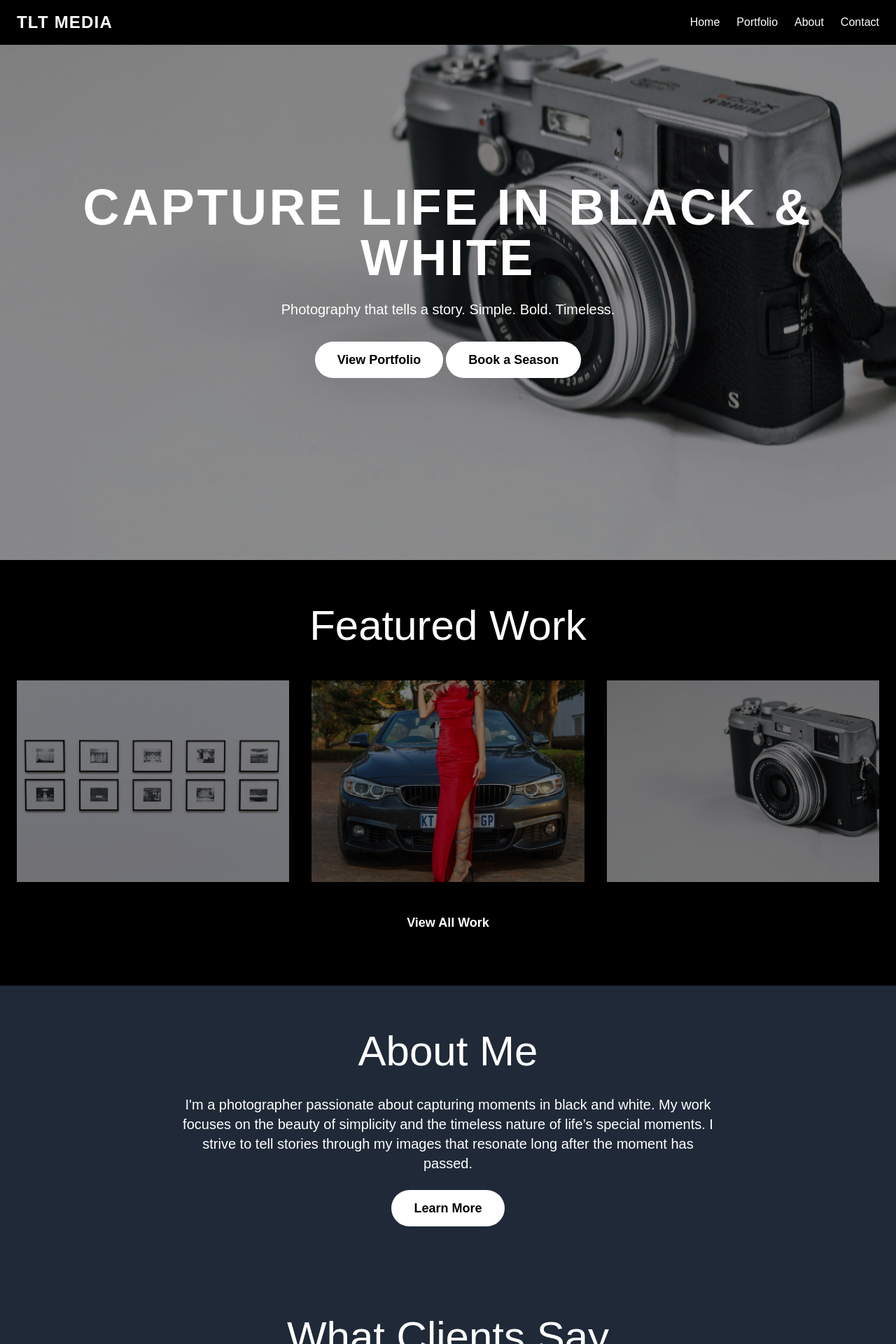
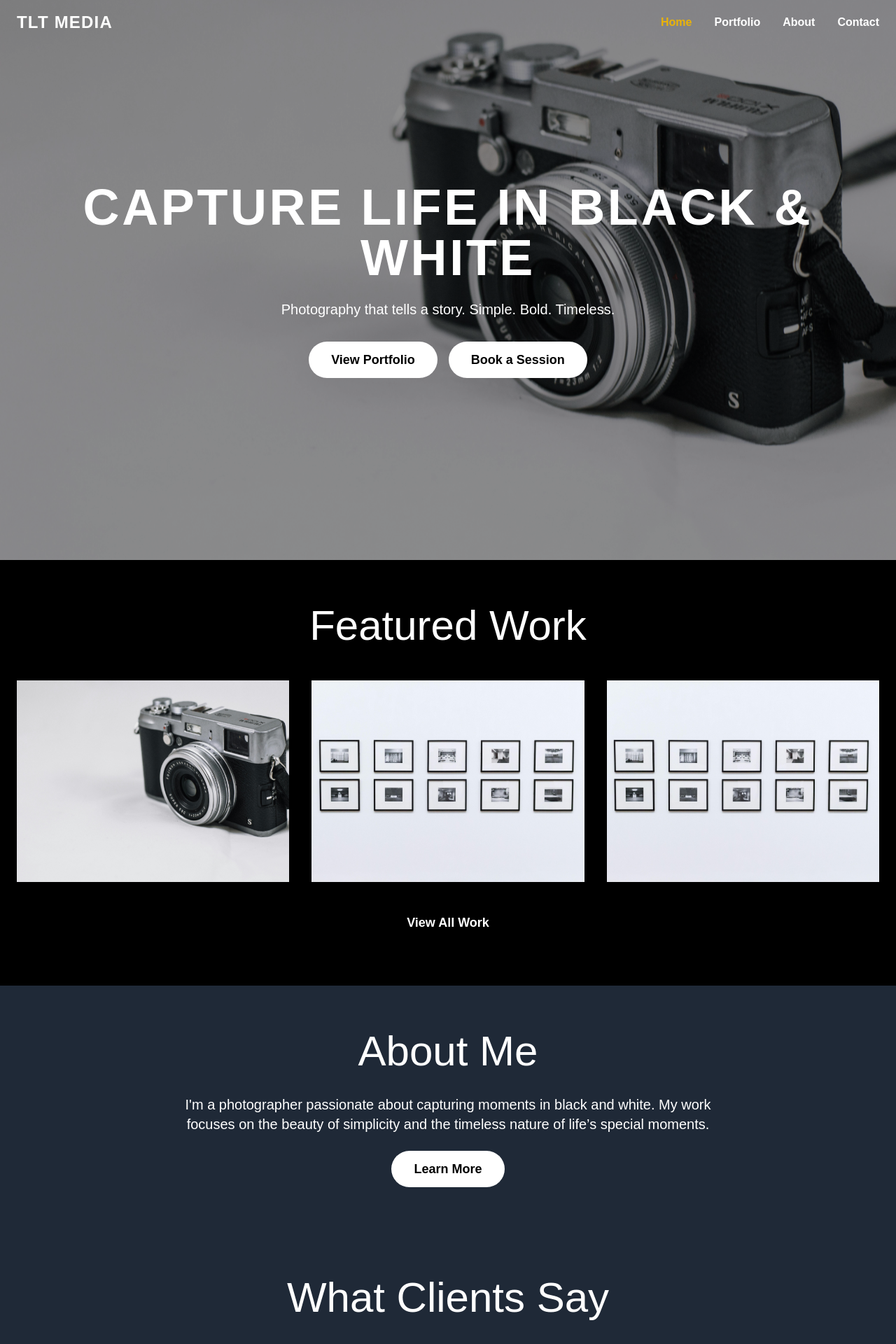
Before and after one commit to TriumphNdlovu/tlt-media, a Next.js app: page / in a window 1280 px wide. Shown: the top 1920 px of the page at 70% size. Built offline with nearby package versions, Linux system fonts and the light colour scheme.

Commit message:
adding, animations and other visual adjustments

```diff
--- a/package.json
+++ b/package.json
@@ -10,6 +10,7 @@
   },
   "dependencies": {
     "autoprefixer": "^10.4.20",
+    "framer-motion": "^11.11.17",
     "next": "15.0.3",
     "react": "19.0.0-rc-66855b96-20241106",
     "react-dom": "19.0.0-rc-66855b96-20241106",
--- a/src/app/components/Navbar.tsx
+++ b/src/app/components/Navbar.tsx
@@ -1,69 +1,130 @@
 'use client';
 import Link from "next/link";
-import { useState } from "react";
-import React from "react";
+import { useState, useEffect, useRef } from "react";
 
 const Navbar = () => {
-  // useState should be inside the component
   const [isMenuOpen, setIsMenuOpen] = useState(false);
+  const [isScrolled, setIsScrolled] = useState(false);
+  const [currentPath, setCurrentPath] = useState<string | null>(null);
+  const menuRef = useRef<HTMLDivElement | null>(null);
+
+  // Handle scroll background change
+  useEffect(() => {
+    const handleScroll = () => setIsScrolled(window.scrollY > 50);
+    window.addEventListener("scroll", handleScroll);
+    return () => window.removeEventListener("scroll", handleScroll);
+  }, []);
+
+  // Handle current path
+  useEffect(() => {
+    if (typeof window !== "undefined") {
+      setCurrentPath(window.location.pathname);
+    }
+  }, []);
+
+  // Close menu on outside click
+  useEffect(() => {
+    const handleClickOutside = (e: MouseEvent) => {
+      if (!menuRef.current?.contains(e.target as Node)) {
+        setIsMenuOpen(false);
+      }
+    };
+
+    document.addEventListener("mousedown", handleClickOutside);
+    return () => document.removeEventListener("mousedown", handleClickOutside);
+  }, []);
 
   return (
-    <nav className="fixed top-0 left-0 w-full z-50 bg-black py-4 px-6">
+    <nav
+      className={`fixed top-0 left-0 w-full z-50 py-4 px-6 transition-all ${
+        isScrolled ? "bg-black text-white shadow-lg" : "bg-transparent"
+      }`}
+    >
       <div className="flex justify-between items-center">
-        <Link href="/">
-          <div className="text-2xl font-bold uppercase tracking-wider text-white">TLT Media</div>
+        {/* Logo */}
+        <Link href="/" className="text-2xl font-bold uppercase tracking-wider logo">
+          TLT Media
         </Link>
-        {/* Hamburger Icon for Mobile */}
+
+        {/* Desktop Menu */}
+        <div className="hidden lg:flex space-x-8 font-bold">
+          {["Home", "Portfolio", "About", "Contact"].map((item) => {
+            const route = item === "Home" ? "/" : `/${item.toLowerCase()}`;
+            return (
+              <Link key={item} href={route}>
+                <span
+                  className={`nav-link ${
+                    currentPath === route ? "text-yellow-500" : "text-white"
+                  }`}
+                >
+                  {item}
+                </span>
+              </Link>
+            );
+          })}
+        </div>
+
+        {/* Hamburger Menu */}
         <button
           className="lg:hidden text-white"
           onClick={() => setIsMenuOpen(!isMenuOpen)}
+          aria-label="Toggle menu"
         >
+          {isMenuOpen ? (
             <svg
               className="w-6 h-6"
+              xmlns="http://www.w3.org/2000/svg"
               fill="none"
+              viewBox="0 0 24 24"
               stroke="currentColor"
-            viewBox="0 0 24 24"
-            xmlns="http://www.w3.org/2000/svg"
+              strokeWidth={2}
             >
               <path
                 strokeLinecap="round"
                 strokeLinejoin="round"
-              strokeWidth="2"
-              d="M4 6h16M4 12h16M4 18h16"
+                d="M6 18L18 6M6 6l12 12"
               />
             </svg>
-        </button>
-        {/* Nav Links for Desktop */}
-        <div className="hidden lg:flex space-x-6">
-          <button className="text-white hover:underline">
-            <Link href="/">Home</Link>
-          </button>
-          <button className="text-white hover:underline">
-            <Link href="/portfolio">Portfolio</Link>
-          </button>
-          <button className="text-white hover:underline">
-            <Link href="/about">About</Link>
-          </button>
-          <button className="text-white hover:underline">
-            <Link href="/contact">Contact</Link>
+          ) : (
+            <svg
+              className="w-6 h-6"
+              xmlns="http://www.w3.org/2000/svg"
+              fill="none"
+              viewBox="0 0 24 24"
+              stroke="currentColor"
+              strokeWidth={2}
+            >
+              <path
+                strokeLinecap="round"
+                strokeLinejoin="round"
+                d="M4 6h16M4 12h16m-7 6h7"
+              />
+            </svg>
+          )}
         </button>
       </div>
-      </div>
+
       {/* Mobile Menu */}
       {isMenuOpen && (
-        <div className="lg:hidden mt-4 space-y-4 text-center">
-          <button className="text-white py-2">
-            <Link href="/">Home</Link>
+        <div
+          ref={menuRef}
+          className="lg:hidden mt-4 bg-gray-800 text-white text-center rounded-lg shadow-md"
+        >
+          {["Home", "Portfolio", "About", "Contact"].map((item) => {
+            const route = item === "Home" ? "/" : `/${item.toLowerCase()}`;
+            return (
+              <Link key={item} href={route}>
+                <button
+                  className={`block w-full py-3 text-lg ${
+                    currentPath === route ? "bg-gray-700" : "hover:bg-gray-700"
+                  }`}
+                  onClick={() => setIsMenuOpen(false)} // Close menu after selection
+                >
+                  {item}
                 </button>
-          <button className="text-white py-2">
-            <Link href="/portfolio">Portfolio</Link>
-          </button>
-          <button className="text-white py-2">
-            <Link href="/about">About</Link>
-          </button>
-          <button className="text-white py-2">
-            <Link href="/contact">Contact</Link>
-          </button>
+              </Link>
+            );
+          })}
         </div>
       )}
     </nav>
--- a/src/app/layout.tsx
+++ b/src/app/layout.tsx
@@ -15,8 +15,8 @@ const geistMono = localFont({
 });
 
 export const metadata: Metadata = {
-  title: "Create Next App",
-  description: "Generated by create next app",
+  title: "TLT Media | Capturing Life in Black & White",
+  description: "Photography that tells a story. Simple. Bold. Timeless.",
 };
 
 export default function RootLayout({
--- a/src/app/page.tsx
+++ b/src/app/page.tsx
@@ -1,20 +1,20 @@
-'use client'
+'use client';
+
+import { motion } from 'framer-motion';
 import Link from 'next/link';
 import Navbar from './components/Navbar';
-import Head from "next/head";
 
 const HomePage = () => {
+  // Variants for text animations
+  const textVariants = {
+    hidden: { opacity: 0, y: 30 },
+    visible: { opacity: 1, y: 0, transition: { duration: 0.6 } },
+  };
 
   return (
-    <>
-      <Head>
-        <title>TLT Media | Capturing Life in Black & White</title>
-        <meta name="description" content="Photography that tells a story. Simple. Bold. Timeless." />
-      </Head>
-
     <div className="bg-black text-white">
-        {/* Nav Bar */}
-        <Navbar/>
+      {/* Navbar */}
+      <Navbar />
 
       {/* Hero Section */}
       <section className="relative flex justify-center items-center text-center py-32 px-6 min-h-screen">
@@ -26,106 +26,161 @@ const HomePage = () => {
             loading="lazy"
           />
         </div>
-
         <div className="relative z-10 text-center">
-            <h1 className="text-5xl md:text-7xl font-bold uppercase tracking-wider mb-6 animate__fadeIn">
+          <motion.h1
+            initial="hidden"
+            animate="visible"
+            variants={textVariants}
+            className="text-5xl md:text-7xl font-bold uppercase tracking-wider mb-6"
+          >
             Capture Life in Black & White
-            </h1>
-            <p className="text-xl mt-6 mb-8 font-light max-w-xl mx-auto">
+          </motion.h1>
+          <motion.p
+            initial="hidden"
+            animate="visible"
+            variants={textVariants}
+            className="text-xl mt-6 mb-8 font-light max-w-xl mx-auto"
+          >
             Photography that tells a story. Simple. Bold. Timeless.
-            </p>
-            <button className="bg-white text-black py-3 px-8 rounded-full text-lg font-semibold">
+          </motion.p>
+          <div className="flex justify-center gap-4">
             <Link href="/portfolio">
+              <motion.button
+                whileHover={{ scale: 1.1 }}
+                className="bg-white text-black py-3 px-8 rounded-full text-lg font-semibold"
+              >
                 View Portfolio
+              </motion.button>
             </Link>
-            </button>
-            <button className="bg-white text-black py-3 px-8 rounded-full text-lg font-semibold ml-1">
             <Link href="/contact">
-                Book a Season
+              <motion.button
+                whileHover={{ scale: 1.1 }}
+                className="bg-white text-black py-3 px-8 rounded-full text-lg font-semibold"
+              >
+                Book a Session
+              </motion.button>
             </Link>
-            </button>
+          </div>
         </div>
       </section>
 
-        {/* Portfolio Preview */}
+      {/* Portfolio Section */}
       <section className="py-16 px-6">
-          <h2 className="text-4xl md:text-6xl text-center mb-12">Featured Work</h2>
+        <motion.h2
+          initial="hidden"
+          whileInView="visible"
+          viewport={{ once: true }}
+          variants={textVariants}
+          className="text-4xl md:text-6xl text-center mb-12"
+        >
+          Featured Work
+        </motion.h2>
         <div className="grid grid-cols-1 sm:grid-cols-2 md:grid-cols-3 gap-8">
-            <div className="group relative">
+          {[1, 2, 3].map((item) => (
+            <div key={item} className="group relative">
               <img
-                src="/homescreen2.jpg" // Replace with real image
-                alt="Portfolio 1"
+                src={`/homescreen${item}.jpg`} // Replace with real image paths
+                alt={`Portfolio ${item}`}
                 className="w-full h-72 object-cover group-hover:opacity-75 transition-opacity"
                 loading="lazy"
               />
-              <div className="absolute inset-0 bg-black opacity-50 group-hover:opacity-75 transition-opacity"></div>
             </div>
-            <div className="group relative">
-              <img
-                src="/JFN.jpeg" // Replace with real image
-                alt="Portfolio 2"
-                className="w-full h-72 object-cover group-hover:opacity-75 transition-opacity"
-                loading="lazy"
-              />
-              <div className="absolute inset-0 bg-black opacity-50 group-hover:opacity-75 transition-opacity"></div>
-            </div>
-            <div className="group relative">
-              <img
-                src="/homescreen1.jpg" // Replace with real image
-                alt="Portfolio 3"
-                className="w-full h-72 object-cover group-hover:opacity-75 transition-opacity"
-                loading="lazy"
-              />
-              <div className="absolute inset-0 bg-black opacity-50 group-hover:opacity-75 transition-opacity"></div>
-            </div>
+          ))}
         </div>
         <div className="text-center mt-8">
-            <button className="bg-black text-white py-3 px-8 rounded-full text-lg font-semibold cursor-pointer">
           <Link href="/portfolio">
+            <motion.button
+              whileHover={{ scale: 1.1 }}
+              className="bg-black text-white py-3 px-8 rounded-full text-lg font-semibold"
+            >
               View All Work
+            </motion.button>
           </Link>
-            </button>
         </div>
       </section>
 
-        {/* About Section (Optional) */}
+      {/* About Section */}
       <section className="py-16 px-6 bg-gray-800">
-          <h2 className="text-4xl md:text-6xl text-center text-white mb-8">About Me</h2>
-          <div className="max-w-3xl mx-auto text-center">
-            <p className="text-xl mb-6">
-              I'm a photographer passionate about capturing moments in black and white. My work focuses on the beauty of simplicity and the timeless nature of life’s special moments. I strive to tell stories through my images that resonate long after the moment has passed.
-            </p>
-            <button className="bg-white text-black py-3 px-8 rounded-full text-lg font-semibold cursor-pointer">
+        <motion.h2
+          initial="hidden"
+          whileInView="visible"
+          viewport={{ once: true }}
+          variants={textVariants}
+          className="text-4xl md:text-6xl text-center text-white mb-8"
+        >
+          About Me
+        </motion.h2>
+        <motion.p
+          initial="hidden"
+          whileInView="visible"
+          viewport={{ once: true }}
+          variants={textVariants}
+          className="text-xl mb-6 max-w-3xl mx-auto text-center"
+        >
+          I'm a photographer passionate about capturing moments in black and
+          white. My work focuses on the beauty of simplicity and the timeless
+          nature of life’s special moments.
+        </motion.p>
+        <div className="text-center">
           <Link href="/about">
+            <motion.button
+              whileHover={{ scale: 1.1 }}
+              className="bg-white text-black py-3 px-8 rounded-full text-lg font-semibold"
+            >
               Learn More
+            </motion.button>
           </Link>
-            </button>
         </div>
       </section>
 
       {/* Testimonials Section */}
       <section className="py-16 px-6 bg-gray-800">
-          <h2 className="text-4xl md:text-6xl text-center text-white mb-8">What Clients Say</h2>
-          <div className="max-w-2xl mx-auto text-center">
-            <p className="text-xl mb-6">"The black and white photography is so captivating, it tells a story in every shot!"</p>
-            <p className="text-lg">- Jane Doe, Client</p>
-          </div>
+        <motion.h2
+          initial="hidden"
+          whileInView="visible"
+          viewport={{ once: true }}
+          variants={textVariants}
+          className="text-4xl md:text-6xl text-center text-white mb-8"
+        >
+          What Clients Say
+        </motion.h2>
+        <motion.p
+          initial="hidden"
+          whileInView="visible"
+          viewport={{ once: true }}
+          variants={textVariants}
+          className="text-xl mb-6 max-w-2xl mx-auto text-center"
+        >
+          "The black and white photography is so captivating, it tells a story
+          in every shot!"
+        </motion.p>
+        <motion.p
+          initial="hidden"
+          whileInView="visible"
+          viewport={{ once: true }}
+          variants={textVariants}
+          className="text-lg text-center"
+        >
+          - Jane Doe, Client
+        </motion.p>
       </section>
 
-        {/* Contact CTA in Footer */}
+      {/* Footer */}
       <footer className="py-8 bg-black text-white text-center">
         <p>&copy; 2024 TLT Media. All rights reserved.</p>
         <div className="flex justify-center gap-4 mt-4">
-            <a href="https://www.instagram.com" target="_blank" rel="noopener noreferrer">Instagram</a>
-            <a href="https://www.facebook.com" target="_blank" rel="noopener noreferrer">Facebook</a>
-            <a href="https://www.twitter.com" target="_blank" rel="noopener noreferrer">Twitter</a>
+          <a href="https://www.instagram.com" target="_blank" rel="noopener noreferrer">
+            Instagram
+          </a>
+          <a href="https://www.facebook.com" target="_blank" rel="noopener noreferrer">
+            Facebook
+          </a>
+          <a href="https://www.twitter.com" target="_blank" rel="noopener noreferrer">
+            Twitter
+          </a>
         </div>
-          <button className="mt-6 bg-white text-black py-3 px-8 rounded-full text-lg font-semibold cursor-pointer">
-            <Link href="/contact">Book a Session</Link>
-          </button>
       </footer>
     </div>
-    </>
   );
 };
 
--- a/src/app/portfolio/page.tsx
+++ b/src/app/portfolio/page.tsx
@@ -86,7 +86,9 @@ const PortfolioSection = () => {
 
   return (
     <section id="portfolio" className="bg-white text-black py-16 px-6 min-h-screen">
-      <Navbar  />
+      <div className="bg-black text-white">
+        <Navbar  />
+      </div>
       <h2 className="text-4xl md:text-6xl font-serif uppercase text-center tracking-widest mb-12">
         Portfolio.
       </h2>
```
Also changed, not shown: public/homescreen3.jpg (added), 1 other file (tests, documents, lock files or other folders). Lines whose indentation alone changed are shown as unchanged.
